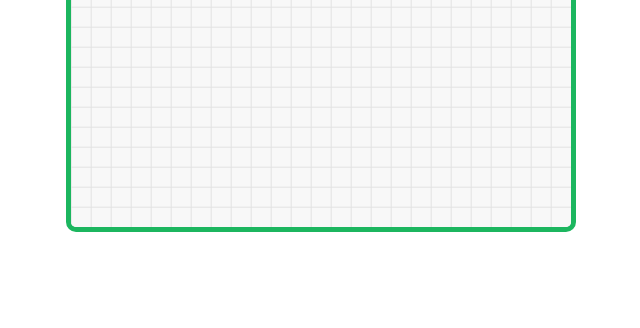
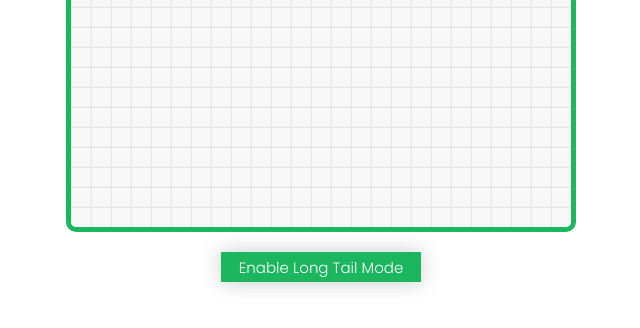
Before and after one commit to bgrishin/snake-game, a website: page index.html in a window 1280 px wide. Shown: the part 376-704 px from the top of the page, without its empty margins (319-959 px from the left). Drawn offline with Linux system fonts and the light colour scheme.

Commit message:
adding long tail mode

```diff
--- a/index.html
+++ b/index.html
@@ -23,7 +23,7 @@
             margin-bottom: 30px;
             font-size: 40px;
         }
-        .replay_button {
+        .replay_button, .long_tail_button {
             margin-top: 20px;
             width: 200px;
             height: 30px;
@@ -33,11 +33,17 @@
             font-weight: 500;
             vertical-align: middle;
             border: none;
+            display: none;
             position: absolute;
-            display: none;
             transition: .3s;
             box-shadow: 0px 0px 20px rgba(128, 128, 128, 0.41);
         }
+
+        .long_tail_button {
+            display: block;
+            position: relative;
+        }
+
         .replay_button:hover {
             background: #0c8640;
             cursor: pointer;
@@ -49,6 +55,13 @@
             position: absolute;
             z-index: 2;
             animation: fadeAnimation 1.5s ease-in-out infinite;
+        }
+
+        .long_tail_text {
+            margin: 0;
+            color: #1cb65f;
+            font-size: 16px;
+            display: none;
         }
 
         @keyframes fadeAnimation {
@@ -65,9 +78,11 @@
 </head>
 <body>
 <div class="score" id="score">0</div>
+<h3 class="long_tail_text">Long Tail Mode activated</h3>
 <canvas id="canvas" height="500px" width="500px"></canvas>
 <p class="start_text">To start press any key</p>
 <button class="replay_button" onclick="replay()">Replay</button>
+<button class="long_tail_button" onclick="longTail()">Enable Long Tail Mode</button>
     <script src="index.js"></script>
 </body>
 </html>
--- a/index.js
+++ b/index.js
@@ -1,5 +1,6 @@
 let canvas = document.getElementById("canvas"),
   isGameStarted = false,
+  isLongTailModeEnabled = false,
   ctx = canvas.getContext("2d"),
   scoreIs = document.getElementById("score"),
   direction = "",
@@ -190,6 +191,27 @@ function replay() {
   interval = setInterval(game, speedInterval);
 }
 
+function longTail() {
+  if (!isLongTailModeEnabled) {
+    document.querySelector(".long_tail_text").style.display = "block";
+    document.querySelector(".long_tail_button").innerHTML =
+      "Disable Long Tail Mode";
+    snakeLength = 20;
+    isLongTailModeEnabled = true;
+  } else {
+    document.querySelector(".long_tail_text").style.display = "none";
+    document.querySelector(".long_tail_button").innerHTML =
+      "Enable Long Tail Mode";
+    snakeLength = 5;
+    isLongTailModeEnabled = false;
+  }
+  setBackground("#F8F8F8", "#e3e3e3");
+  createSnake();
+  drawSnake();
+  createFood();
+  drawFood();
+}
+
 function game() {
   let head = snake[0];
   if (
```
Also changed, not shown: 1 other file.
